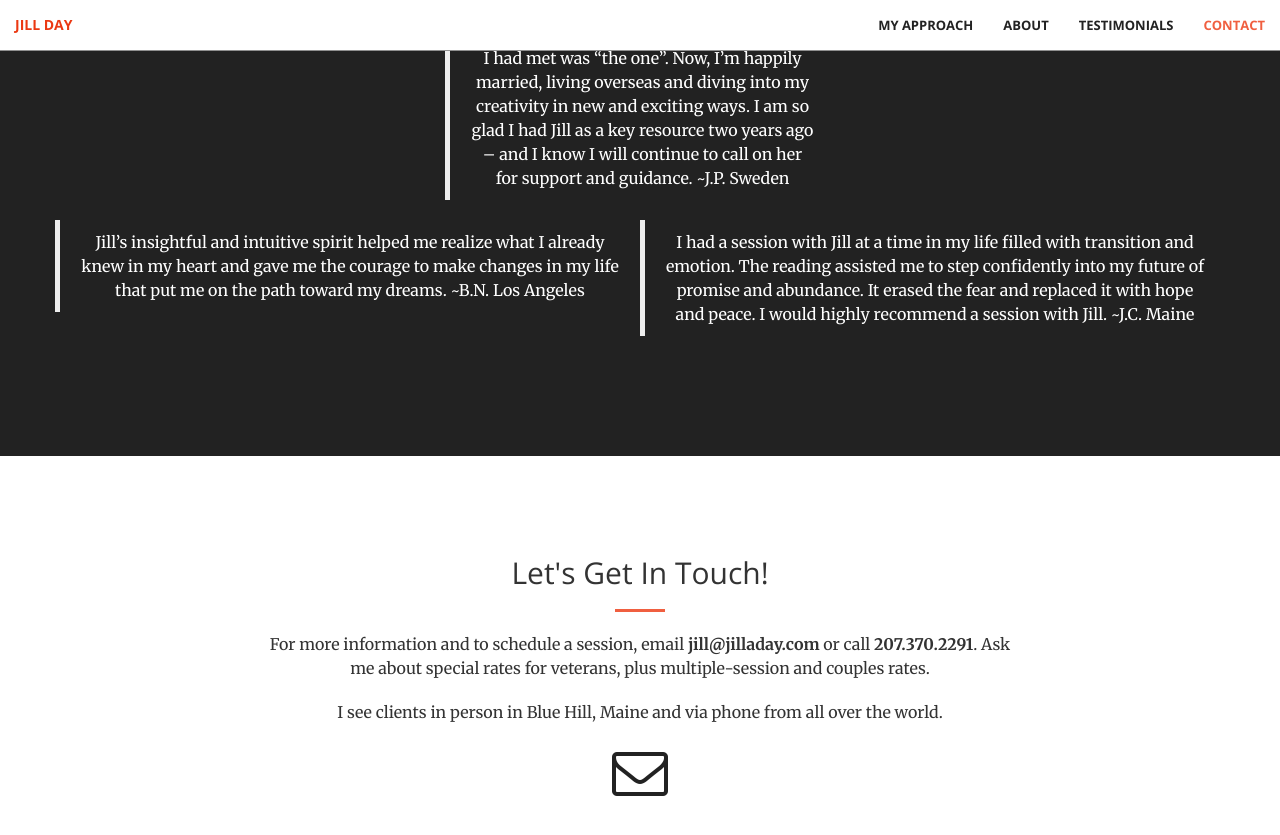
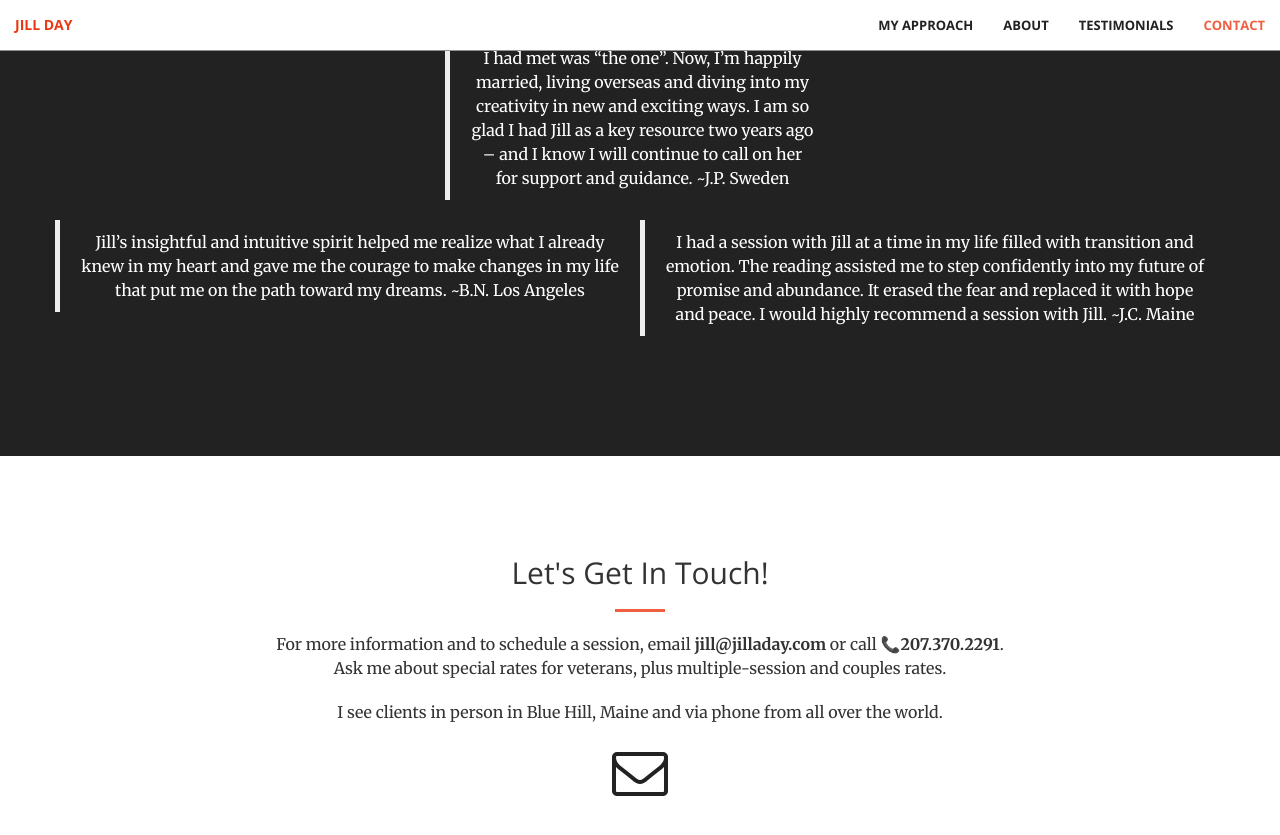
Before and after one commit to audreyshub/jilladay, a Jekyll site: the page built from index.html, in a window 1280 px wide and 900 px high, scrolled down 3778 px. Shown: the top 835 px of the window. Built offline with Jekyll 4.4.1, drawn with Linux system fonts in a browser that asks for light colours.

Commit message:
add phone emoji

```diff
--- a/_includes/contact.html
+++ b/_includes/contact.html
@@ -4,7 +4,7 @@
             <div class="col-lg-8 col-lg-offset-2 text-center">
                 <h2 class="section-heading">Let's Get In Touch!</h2>
                 <hr class="primary">
-                <p>For more information and to schedule a session, email <strong>jill@jilladay.com</strong> or call <strong>207.370.2291</strong>. Ask me about special rates for veterans, plus multiple-session and couples rates.</p>
+                <p>For more information and to schedule a session, email <strong>jill@jilladay.com</strong> or call 📞<strong>207.370.2291</strong>. Ask me about special rates for veterans, plus multiple-session and couples rates.</p>
                 <p>I see clients in person in Blue Hill, Maine and via phone from all over the world.</p>
             </div>
         <div class="col-lg-12 text-center">
```
